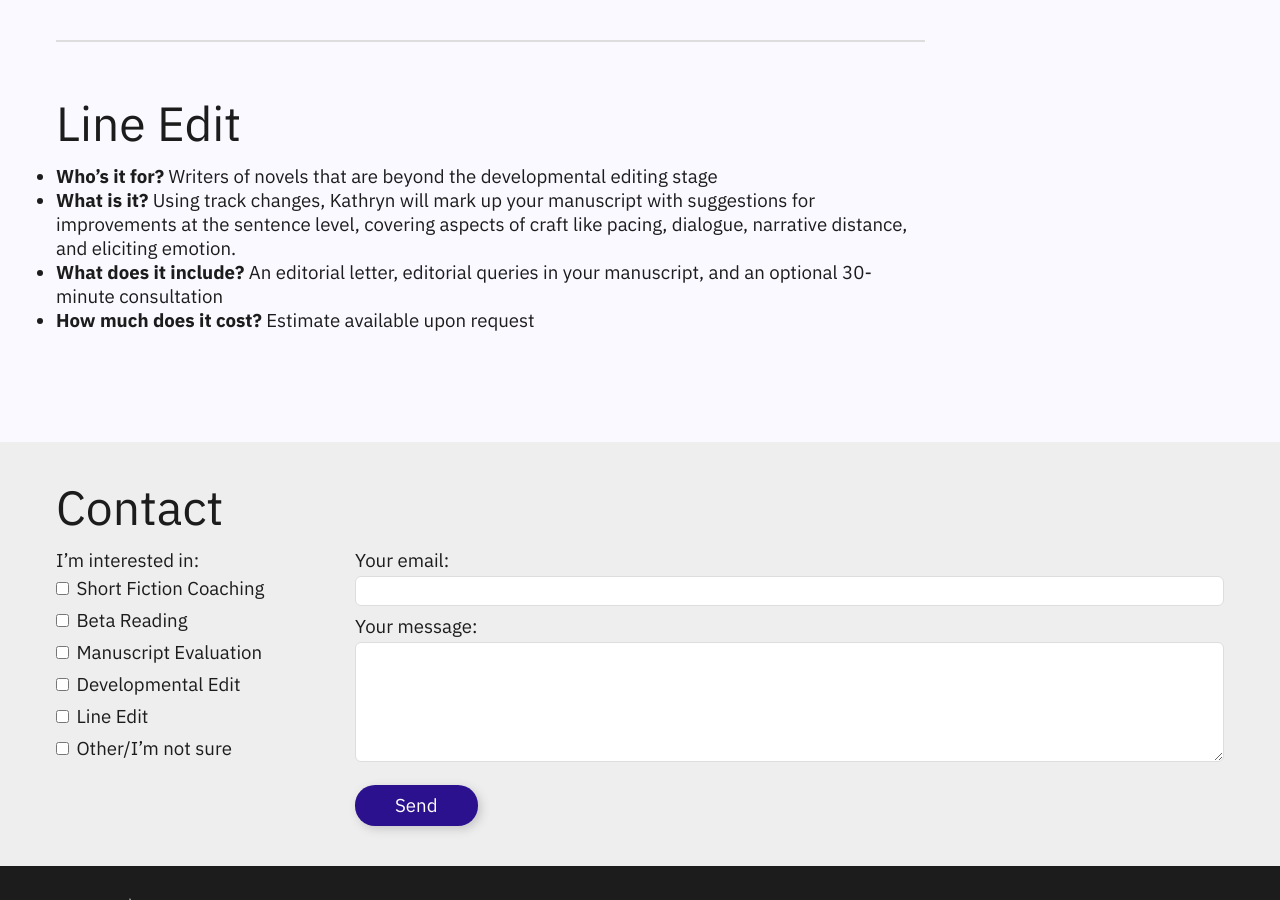
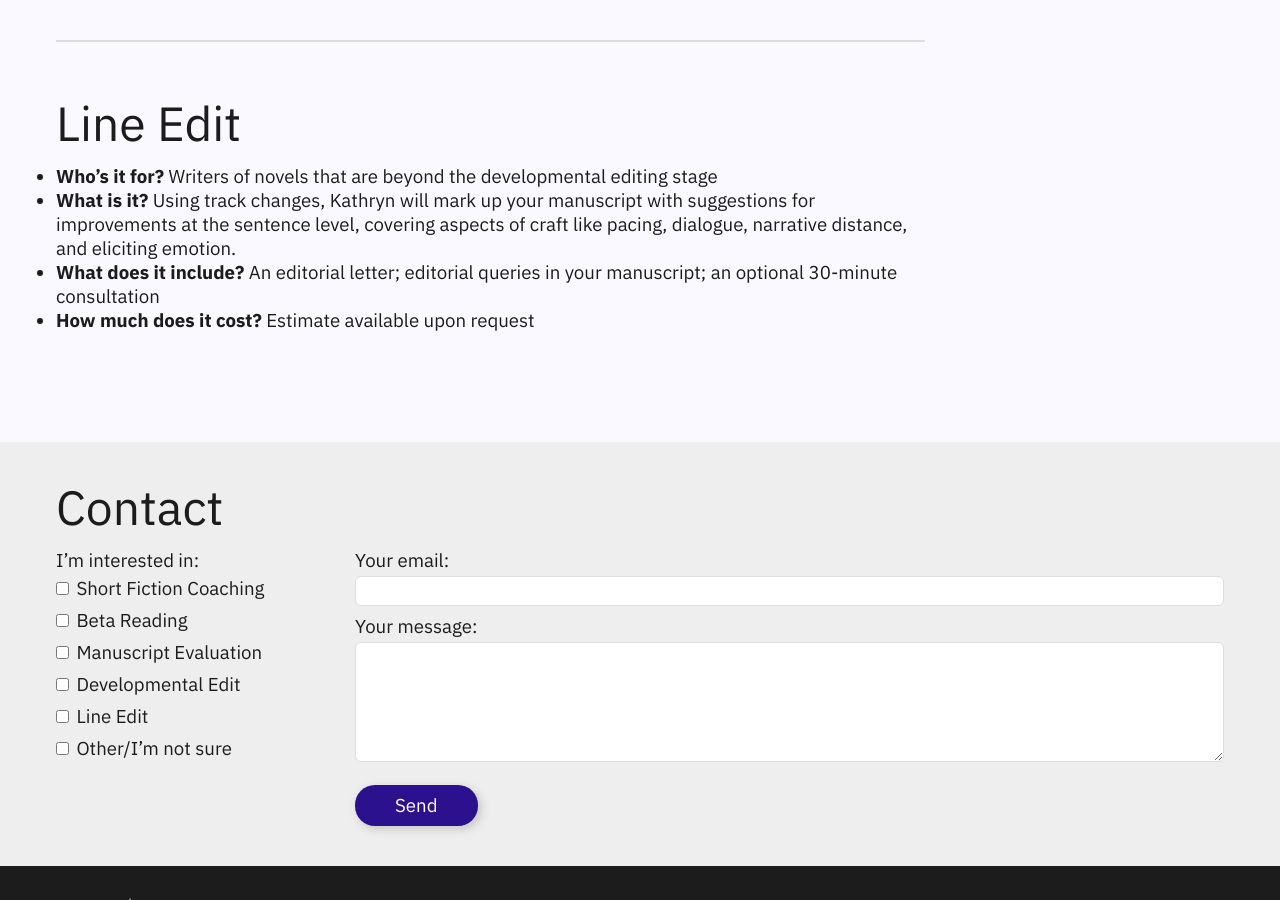
Before and after one commit to kgrimSV/Strange_Visitor, a Jekyll site: the page built from services.md, in a window 1280 px wide and 900 px high, scrolled down 1616 px. Built offline with Jekyll 4.4.1, drawn with Linux system fonts in a browser that asks for light colours; some web fonts are replaced.

Commit message:
Update services.md

```diff
--- a/services.md
+++ b/services.md
@@ -49,5 +49,5 @@ permalink: /services/
 ## Line Edit
 - **Who&rsquo;s it for?** Writers of novels that are beyond the developmental editing stage
 - **What is it?** Using track changes, Kathryn will mark up your manuscript with suggestions for improvements at the sentence level, covering aspects of craft like pacing, dialogue, narrative distance, and eliciting emotion.
-- **What does it include?** An editorial letter, editorial queries in your manuscript, and an optional 30-minute consultation
+- **What does it include?** An editorial letter; editorial queries in your manuscript; an optional 30-minute consultation
 - **How much does it cost?** Estimate available upon request
```
